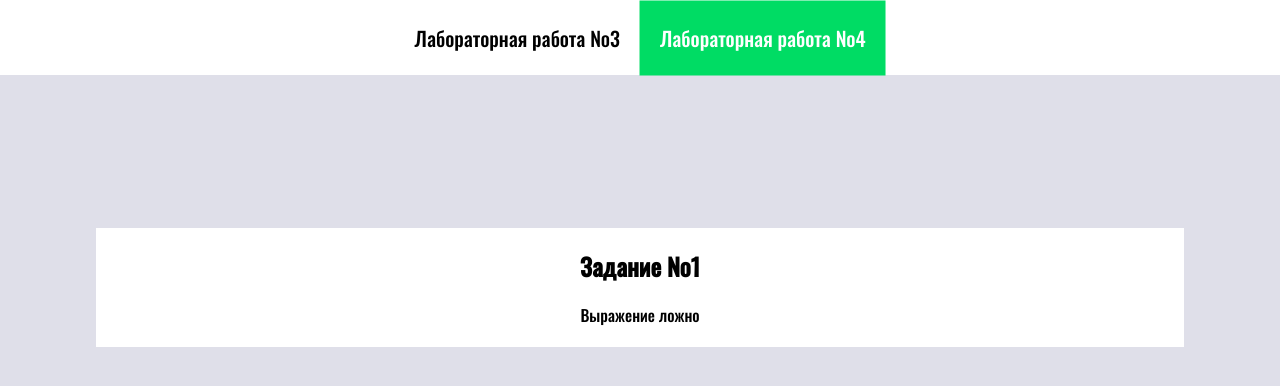
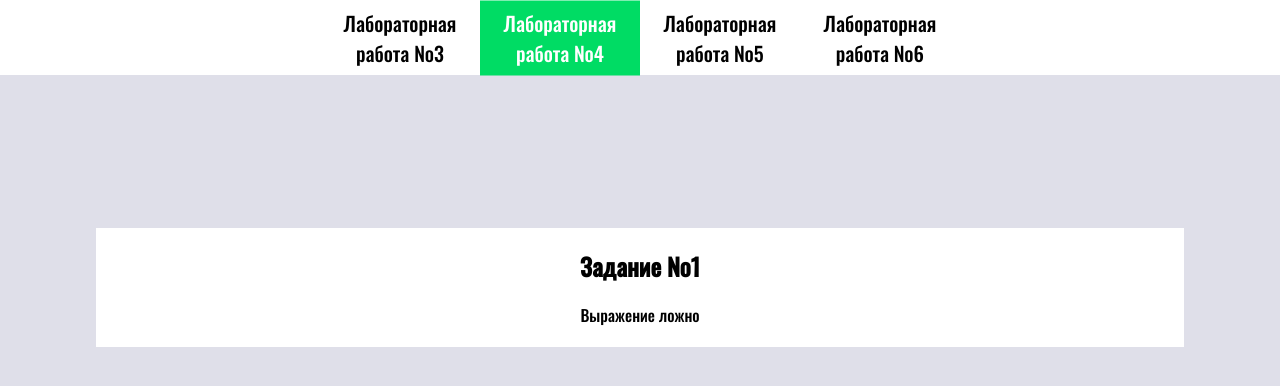
Before and after one commit to xXReCreatorXx/kiriakow_isp21_a, a PHP site: page /page/lab4/one.php in a window 1280 px wide. Shown: the top 386 px of the page. Run offline with PHP 8.4, Linux system fonts and the light colour scheme; data that the repository does not hold is empty.

Commit message:
Update one.php

```diff
--- a/page/lab4/one.php
+++ b/page/lab4/one.php
@@ -6,14 +6,19 @@
         <meta name="discription" content="Just PHP and HTML">
         <meta name="keywords" content="PHPinfo">
         <link rel="stylesheet" href="../lab3/one.css">
-        <TITLE>PHPInfo</TITLE>
+        <TITLE>Задание №1</TITLE>
     </HEAD>
 
     <BODY>
         <div class="header">
             <div class="header_menu">
                 <div class="header_menu_button"><a class="link" href="../../index.php">Лабораторная работа №3</a></div>
+
                 <div class="header_menu_button button_activ"><a class="link link_activ" href="index.php">Лабораторная работа №4</a></div>
+
+                <div class="header_menu_button"><a class="link" href="../lab5/index.php">Лабораторная работа №5</a></div>
+
+                <div class="header_menu_button"><a class="link" href="../lab6/index.php">Лабораторная работа №6</a></div>
             </div>
         </div>
 
```
